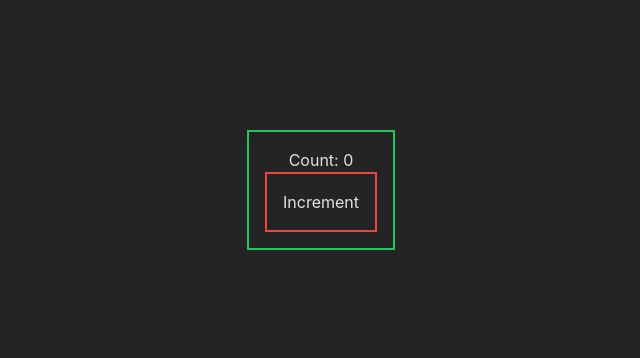
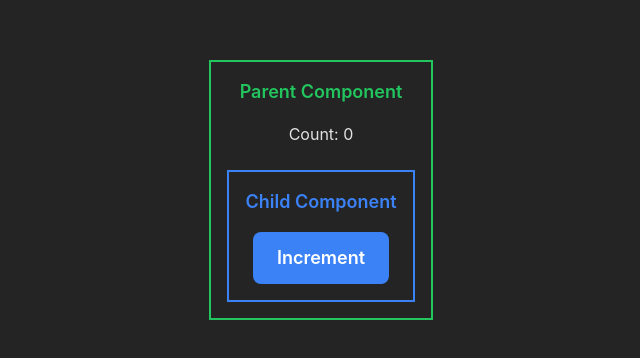
Before and after one commit to SilviuIordache/react-feature, a React (Vite) app: page / in a window 1280 px wide. Shown: the part 210-568 px from the top of the page, without its empty margins (319-959 px from the left). Built offline with nearby package versions, Linux system fonts and the light colour scheme.

Commit message:
Simplify the closure example

```diff
--- a/src/Closure/index.jsx
+++ b/src/Closure/index.jsx
@@ -10,15 +10,26 @@ const Closure = () => {
 
   return (
     <div className="border-2 border-green-500 p-4">
-      <p>Count: {count}</p>
+      <div className="mb-6">
+        <p className="text-green-500 mb-4 text-lg font-semibold">
+          Parent Component
+        </p>
+        <p>Count: {count}</p>
+      </div>
       <ChildComponent onClick={handleClick} />
     </div>
   );
 };
 
 const ChildComponent = ({ onClick }) => (
-  <div className="border-2 border-red-500 p-4">
-    <button onClick={onClick}>Increment</button>
+  <div className="border-2 border-blue-500 p-4">
+    <p className="text-blue-500 mb-4 text-lg font-semibold">Child Component</p>
+    <button
+      className="bg-blue-500 text-white px-6 py-3 rounded-lg text-lg font-semibold hover:bg-blue-600 active:bg-blue-700 active:scale-95 transition-all duration-150"
+      onClick={onClick}
+    >
+      Increment
+    </button>
   </div>
 );
 
```
